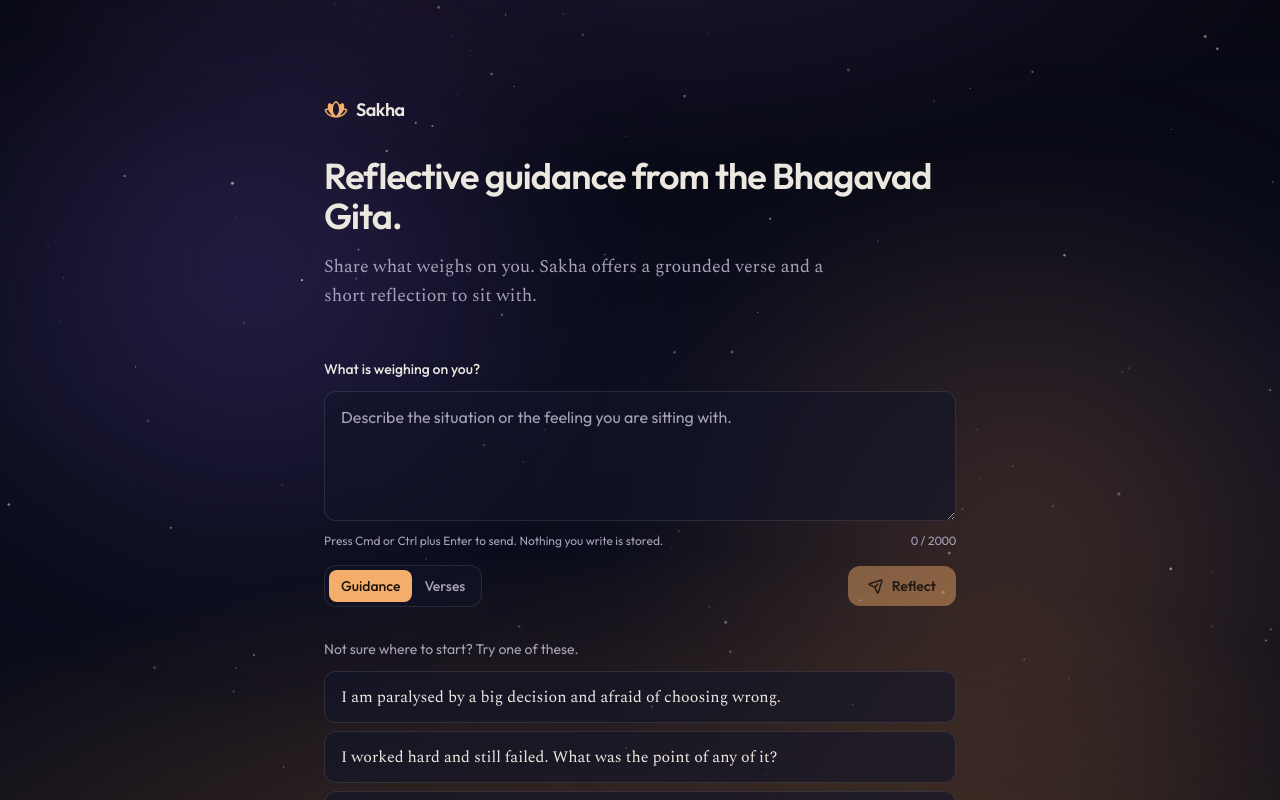
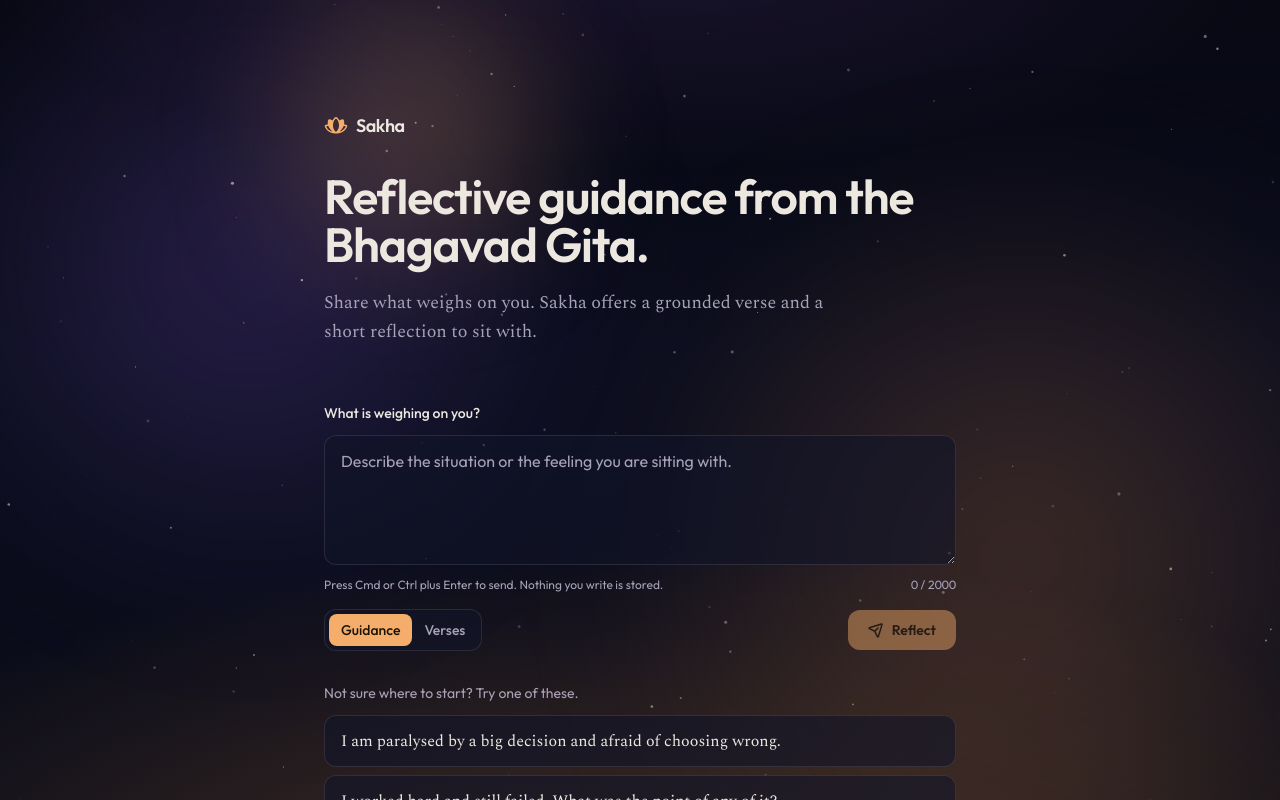
Before and after one commit to dhananjay6561/gita-rag-chatbot, a Next.js app in the folder frontend/: page / in a window 1280 px wide. Shown: the top 800 px of the page. Built offline with nearby package versions, Linux system fonts and the light colour scheme; no server answers.

Commit message:
add cinematic entrance choreography to the hero
brand, headline and intro rise and clarify in staggered sequence under a soft
accent bloom. reduced motion shows everything immediately.

Signed-off-by: dhananjay6561 <dhananjayaggarwal6561@gmail.com>

```diff
--- a/frontend/app/page.tsx
+++ b/frontend/app/page.tsx
@@ -1,37 +1,20 @@
-import { FlowerLotus } from "@phosphor-icons/react/dist/ssr";
-
 import { SITE } from "@/lib/site";
+import { Hero } from "@/components/hero";
 import { Ask } from "@/components/ask";
 
-// Static shell rendered on the server for fast LCP; the interactive island
-// (<Ask/>) is the only client component on the page.
+// Static server shell. The Hero and Ask islands own the motion; the atmosphere
+// (mounted in layout) sits behind everything.
 export default function Home() {
   return (
     <>
-      <main className="mx-auto w-full max-w-2xl px-5 py-16 sm:py-24">
-        <header>
-          <div className="flex items-center gap-2 text-accent">
-            <FlowerLotus weight="fill" className="size-6" aria-hidden />
-            <span className="font-sans text-lg font-semibold tracking-tight text-ink">
-              {SITE.name}
-            </span>
-          </div>
-
-          <h1 className="mt-8 font-sans text-3xl font-semibold tracking-tight text-ink sm:text-4xl">
-            {SITE.tagline}
-          </h1>
-          <p className="mt-4 max-w-[58ch] font-serif text-lg leading-relaxed text-muted">
-            Share what weighs on you. {SITE.name} offers a grounded verse and a
-            short reflection to sit with.
-          </p>
-        </header>
-
-        <div className="mt-12">
+      <main className="mx-auto w-full max-w-2xl px-5 py-20 sm:py-28">
+        <Hero />
+        <div className="mt-14">
           <Ask />
         </div>
       </main>
 
-      <footer className="mx-auto w-full max-w-2xl px-5 pb-14">
+      <footer className="mx-auto w-full max-w-2xl px-5 pb-16">
         <p className="max-w-[60ch] font-sans text-xs leading-relaxed text-muted">
           {SITE.name} is an AI representation of Bhagavad Gita concepts. It is
           not scripture, not a person, and not a substitute for professional
--- /dev/null
+++ b/frontend/components/hero.tsx
@@ -0,0 +1,75 @@
+"use client";
+
+import { motion, useReducedMotion, type Variants } from "motion/react";
+import { FlowerLotus } from "@phosphor-icons/react";
+
+import { SITE } from "@/lib/site";
+
+const EASE: [number, number, number, number] = [0.16, 1, 0.3, 1];
+
+/**
+ * The opening moment: brand, headline and intro rise and clarify in sequence,
+ * lit by a soft accent bloom. Under reduced motion everything is present
+ * immediately (no transform, no blur).
+ */
+export function Hero() {
+  const reduce = useReducedMotion();
+
+  const container: Variants = {
+    hidden: {},
+    show: {
+      transition: {
+        staggerChildren: reduce ? 0 : 0.12,
+        delayChildren: reduce ? 0 : 0.1,
+      },
+    },
+  };
+
+  const item: Variants = reduce
+    ? { hidden: { opacity: 1 }, show: { opacity: 1 } }
+    : {
+        hidden: { opacity: 0, y: 18, filter: "blur(6px)" },
+        show: {
+          opacity: 1,
+          y: 0,
+          filter: "blur(0px)",
+          transition: { duration: 0.8, ease: EASE },
+        },
+      };
+
+  return (
+    <motion.header
+      variants={container}
+      initial="hidden"
+      animate="show"
+      className="relative"
+    >
+      <div
+        aria-hidden
+        className="pointer-events-none absolute -left-10 -top-28 h-64 w-64 rounded-full bg-accent/20 blur-3xl"
+      />
+
+      <motion.div variants={item} className="flex items-center gap-2 text-accent">
+        <FlowerLotus weight="fill" className="size-6" aria-hidden />
+        <span className="font-sans text-lg font-semibold tracking-tight text-ink">
+          {SITE.name}
+        </span>
+      </motion.div>
+
+      <motion.h1
+        variants={item}
+        className="mt-8 font-sans text-4xl font-semibold tracking-tight text-ink sm:text-5xl"
+      >
+        {SITE.tagline}
+      </motion.h1>
+
+      <motion.p
+        variants={item}
+        className="mt-5 max-w-[56ch] font-serif text-lg leading-relaxed text-muted"
+      >
+        Share what weighs on you. {SITE.name} offers a grounded verse and a short
+        reflection to sit with.
+      </motion.p>
+    </motion.header>
+  );
+}
```
